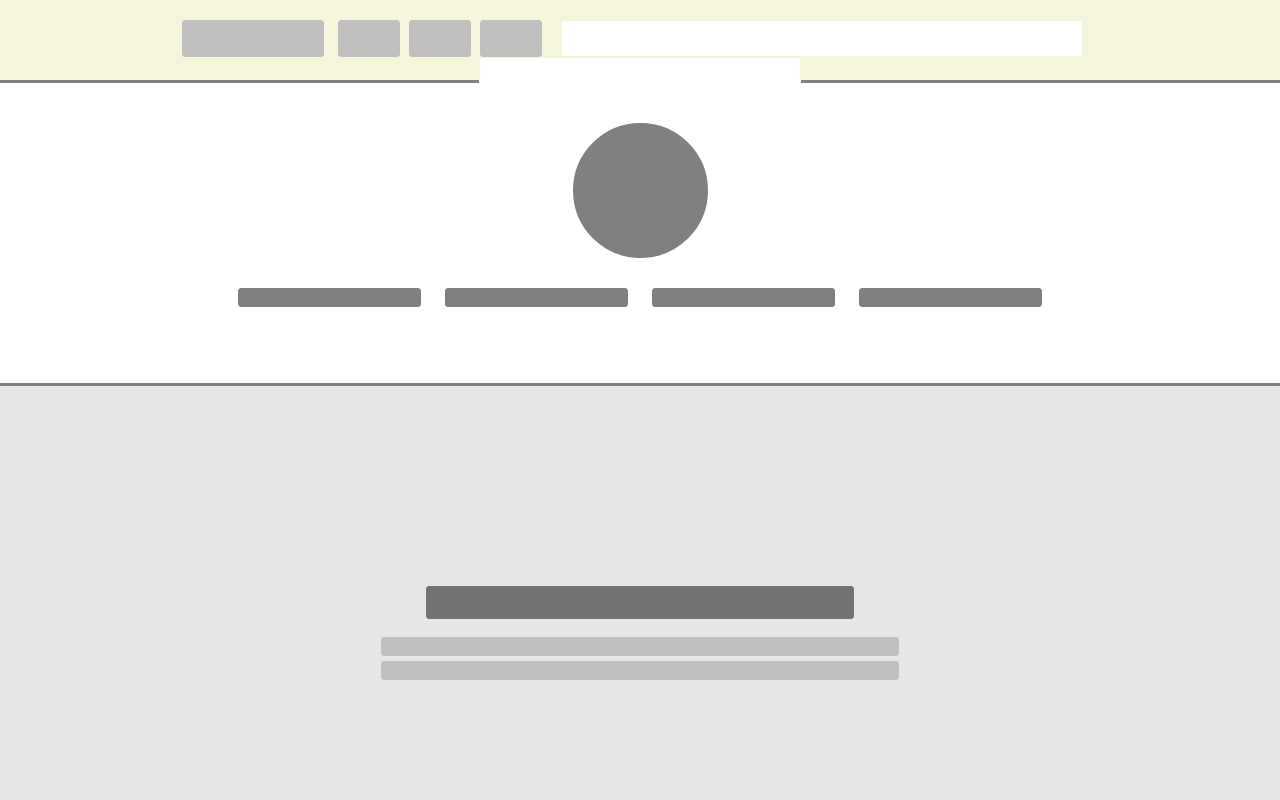
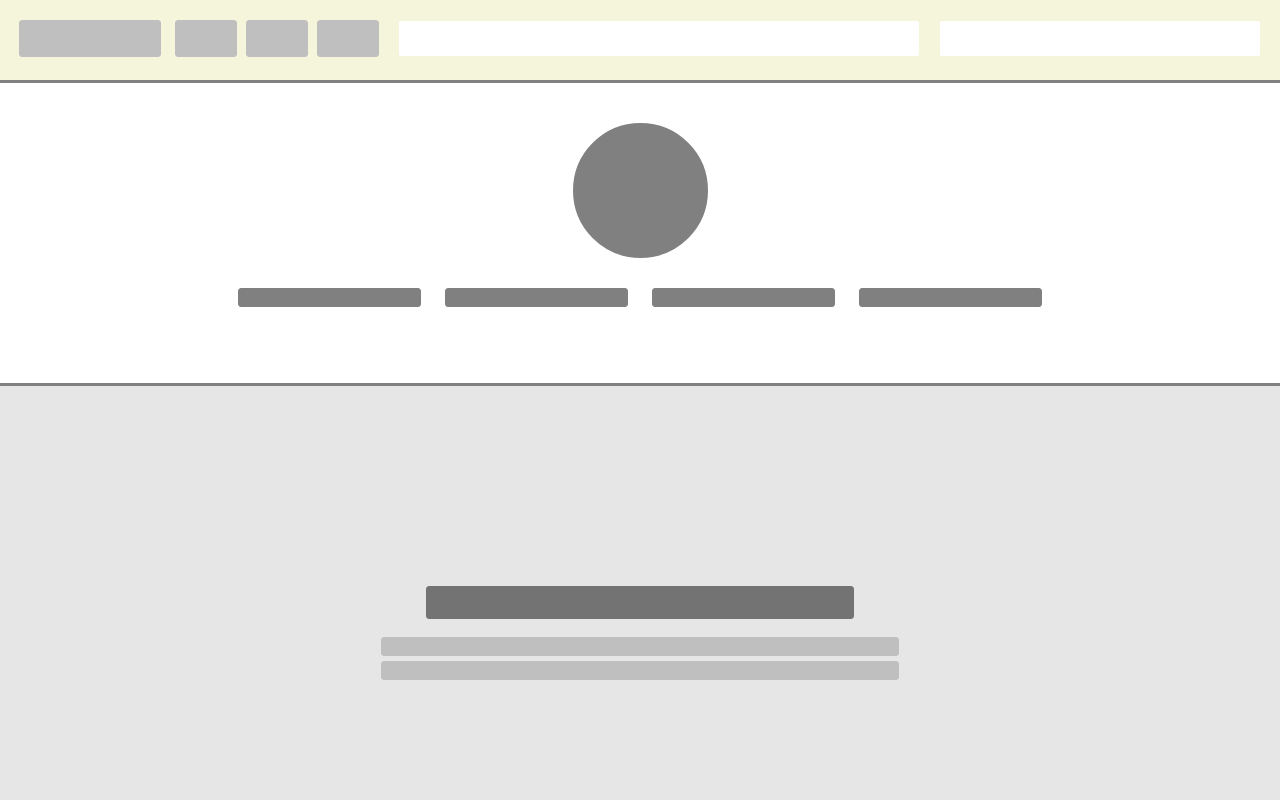
Before and after one commit to Nickrayzack/Nickrayzack.github.io, a plain HTML site: page Mock Up Website/Mock Up Website/assignment.html in a window 1280 px wide. Shown: the top 800 px of the page. Drawn offline with Linux system fonts and the light colour scheme.

Commit message:
Update assignmentstyle.css

```diff
--- a/Mock Up Website/Mock Up Website/assignmentstyle.css
+++ b/Mock Up Website/Mock Up Website/assignmentstyle.css
@@ -24,7 +24,7 @@ html, body{
     top:20px;
     text-align: center;
     margin: auto;
-    width: 95%;
+    /*width: 95%;*/
     /*border: 1px solid;*/
 
 }
```
